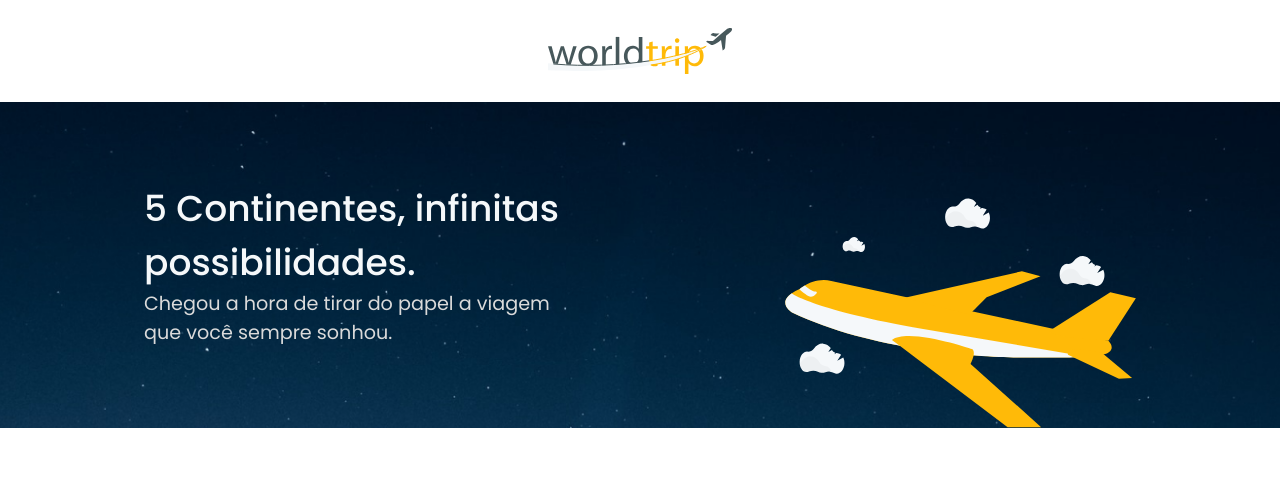
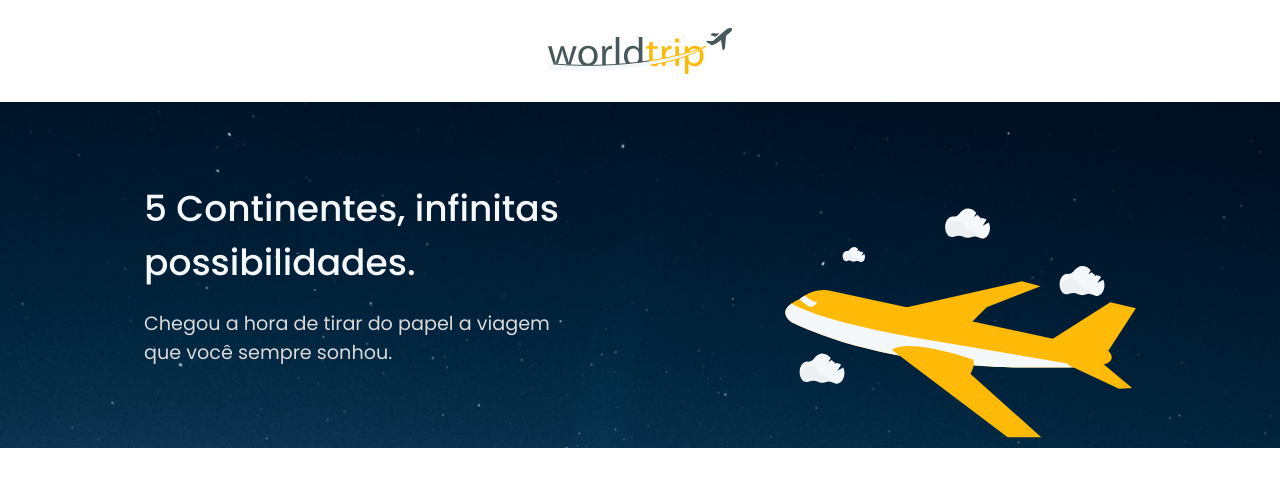
Before and after one commit to BarrosVentura/worldtrip, a Next.js app: page / in a window 1280 px wide. Shown: the top 486 px of the page. Built offline with nearby package versions, Linux system fonts and the light colour scheme.

Commit message:
Fix padding from subtitle

```diff
--- a/pages/index.tsx
+++ b/pages/index.tsx
@@ -21,7 +21,7 @@ const Home: NextPage = () => {
           <Text fontWeight="medium" fontSize="4xl" color="gray.50" maxW={426}>
             5 Continentes, infinitas possibilidades.
           </Text>
-          <Text fontSize="larger" color="gray.200" maxW={524}>
+          <Text fontSize="larger" color="gray.200" maxW={524} pt={5}>
             Chegou a hora de tirar do papel a viagem que você sempre sonhou.
           </Text>
         </Box>
```
